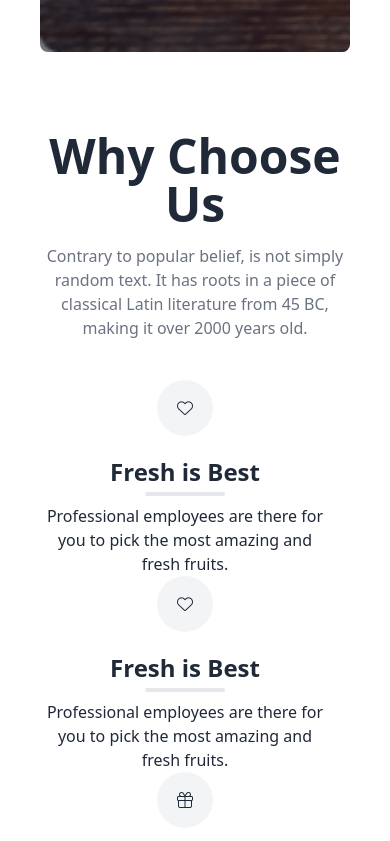
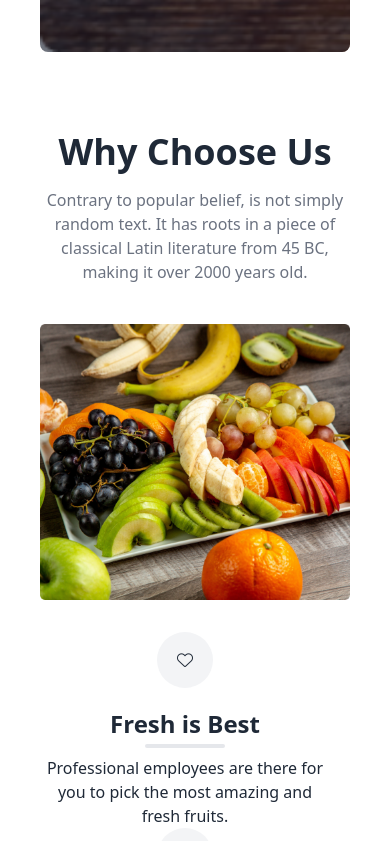
Before and after one commit to monishatBaishnab/fruit-brust, a website: page public/index.html in a window 390 px wide. Shown: the part 4140-4981 px from the top of the page. Drawn offline with Linux system fonts and the light colour scheme.

Commit message:
Modify Chose section.

```diff
--- a/public/index.html
+++ b/public/index.html
@@ -483,12 +483,12 @@
         <!-- Choose section -->
         <section class="max-w-screen-xl mx-auto py-10">
             <div class="w-full md:w-1/2 md:ml-[50%] md:translate-x-[-50%] text-center">
-                <h2 class="text-5xl mb-4 font-bold">Why Choose Us</h2>
+                <h2 class="text-4xl md:text-5xl mb-4 font-bold">Why Choose Us</h2>
                 <p class="text-gray-500">Contrary to popular belief, is not simply random text. It has roots in a piece
                     of classical Latin literature from 45 BC, making it over 2000 years old.</p>
             </div>
             <div class="flex items-start justify-between flex-wrap my-10">
-                <div class="basis-[100%] md:basis-[50%] lg:basis-[33.33%] pr-5">
+                <div class="basis-[100%] md:basis-[50%] lg:basis-[33.33%] pr-5 order-2 lg:order-1">
                     <div class="flex items-center justify-center md:justify-between gap-5 md:mb-5 flex-col md:flex-row">
                         <div class="w-14 basis-14 h-14 rounded-full bg-gray-100 flex items-center justify-center">
                             <span><i class="fal fa-heart"></i></span>
@@ -530,14 +530,14 @@
                 </div>
 
 
-                <div class="lg:basis-[33.33%] hidden lg:block">
+                <div class="lg:basis-[33.33%] order-1 lg:order-2 grow flex justify-center mb-8 lg:mb-0">
                     <div>
                         <img src="./images/whychoose1.png" alt="">
                     </div>
                 </div>
 
 
-                <div class="basis-[100%] md:basis-[50%] lg:basis-[33.33%]">
+                <div class="basis-[100%] md:basis-[50%] lg:basis-[33.33%] order-3 lg:order-3">
                     <div class="flex items-center justify-between gap-5 mb-5 md:pl-5 flex-col md:flex-row">
                         <div class="order-2 md:order-1 basis-[calc(100%_-_56px)]">
                             <div
```
Also changed, not shown: public/css/style.css.
